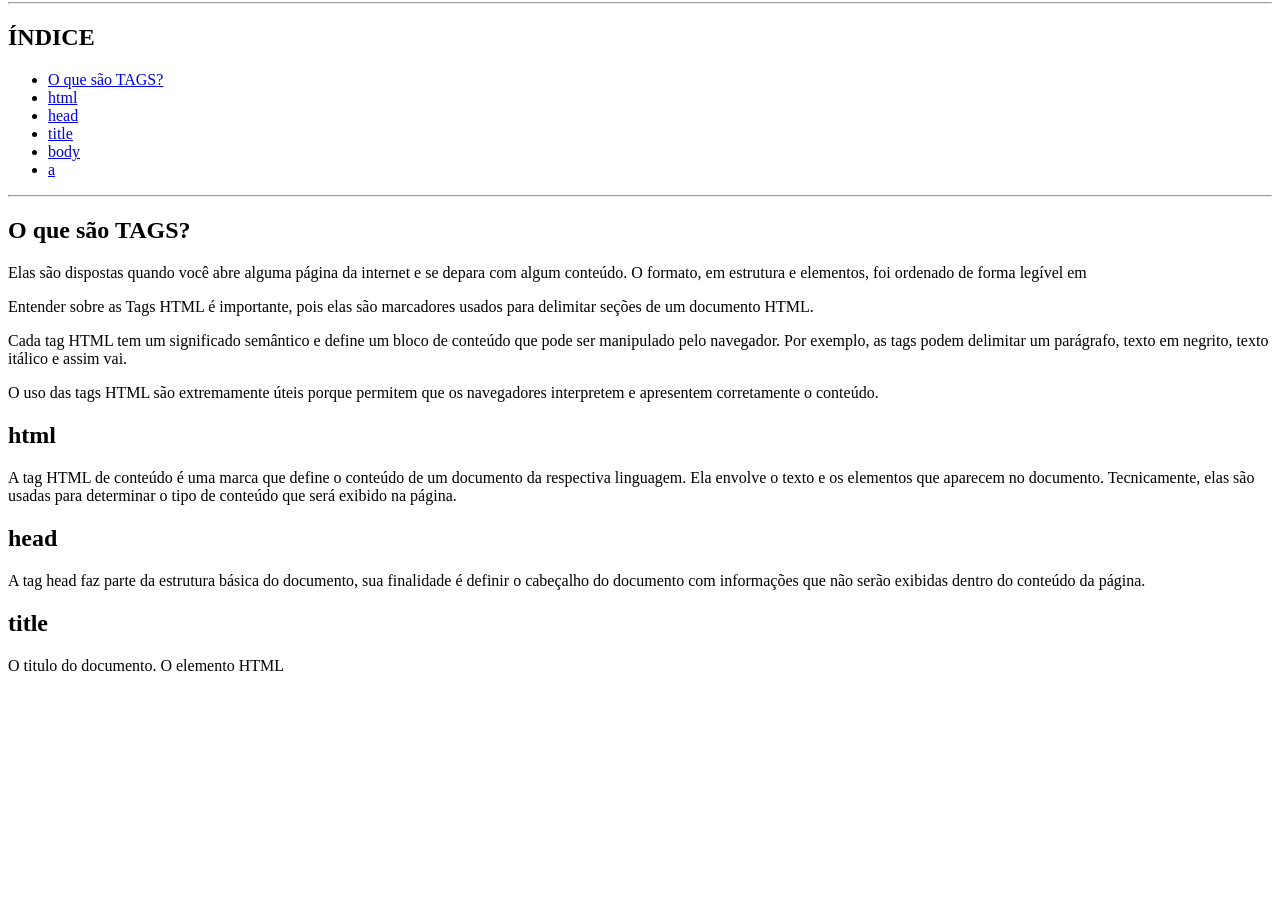
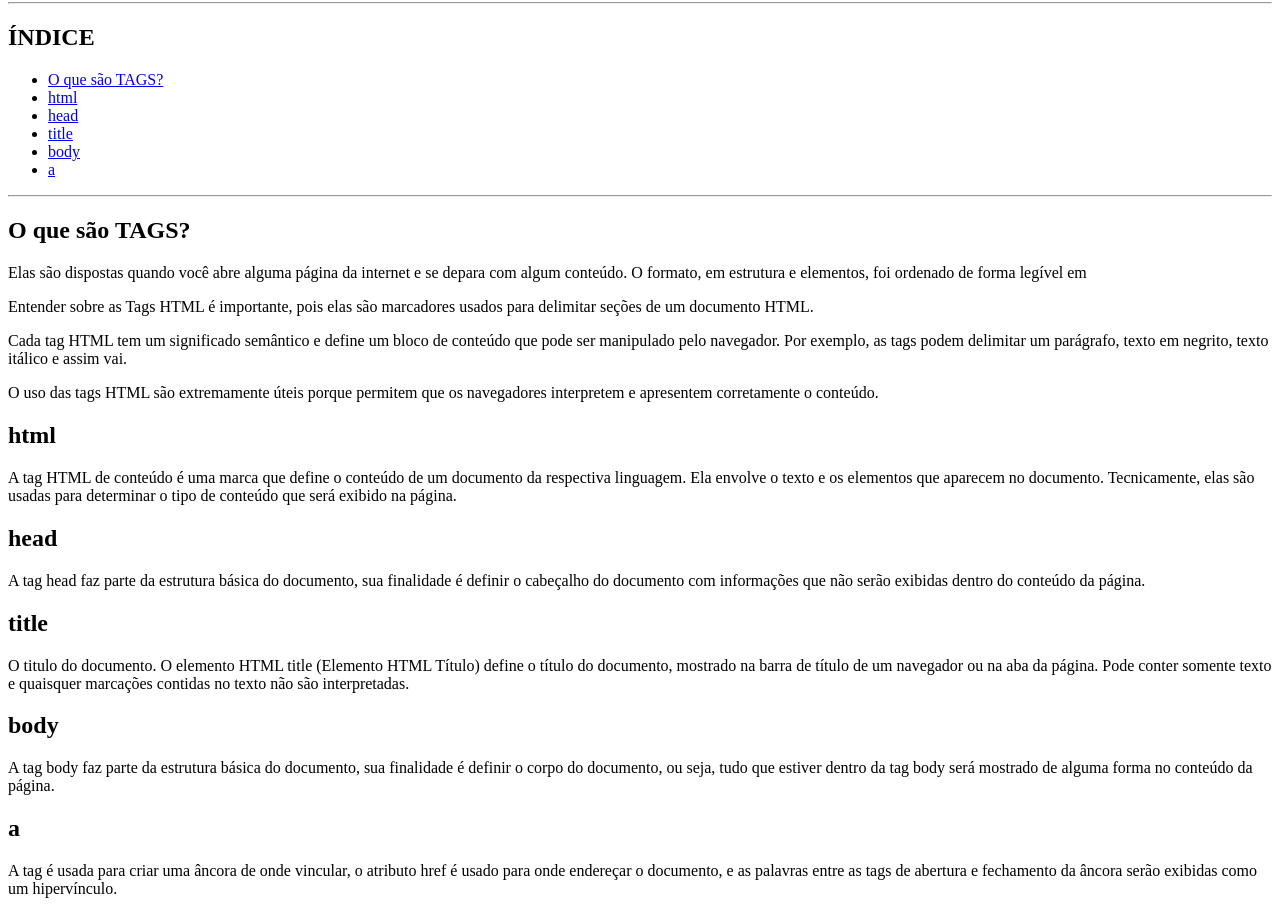
Before and after one commit to eutales/formacaoHtml-desafioProjeto1, a plain HTML site: page index.html in a window 1280 px wide. Shown: the part 64-978 px from the top of the page. Before the commit the page ends 800 px from the top, so only its background shows below. Drawn offline with Linux system fonts and the light colour scheme.

Commit message:
Final - Tales

```diff
--- a/index.html
+++ b/index.html
@@ -29,13 +29,13 @@
         <p>A tag head faz parte da estrutura básica do documento, sua finalidade é definir o cabeçalho do documento com informações que não serão exibidas dentro do conteúdo da página.</p>
 
         <h2 id="title">title</h2>
-        <p>O titulo do documento. O elemento HTML <title> (Elemento HTML Título) define o título do documento, mostrado na barra de título de um navegador ou na aba da página. Pode conter somente texto e quaisquer marcações contidas no texto não são interpretadas.</p>
+        <p>O titulo do documento. O elemento HTML title (Elemento HTML Título) define o título do documento, mostrado na barra de título de um navegador ou na aba da página. Pode conter somente texto e quaisquer marcações contidas no texto não são interpretadas.</p>
 
         <h2 id="body">body</h2>
         <p>A tag body faz parte da estrutura básica do documento, sua finalidade é definir o corpo do documento, ou seja, tudo que estiver dentro da tag body será mostrado de alguma forma no conteúdo da página.</p>
 
         <h2 id="a">a</h2>
-        <p>A tag <a> é usada  para criar uma âncora de onde vincular, o atributo href é usado para onde endereçar o documento, e as palavras entre as tags de abertura e fechamento da âncora serão exibidas como um hipervínculo.</p>
+        <p>A tag é usada  para criar uma âncora de onde vincular, o atributo href é usado para onde endereçar o documento, e as palavras entre as tags de abertura e fechamento da âncora serão exibidas como um hipervínculo.</p>
 
 
 
```
